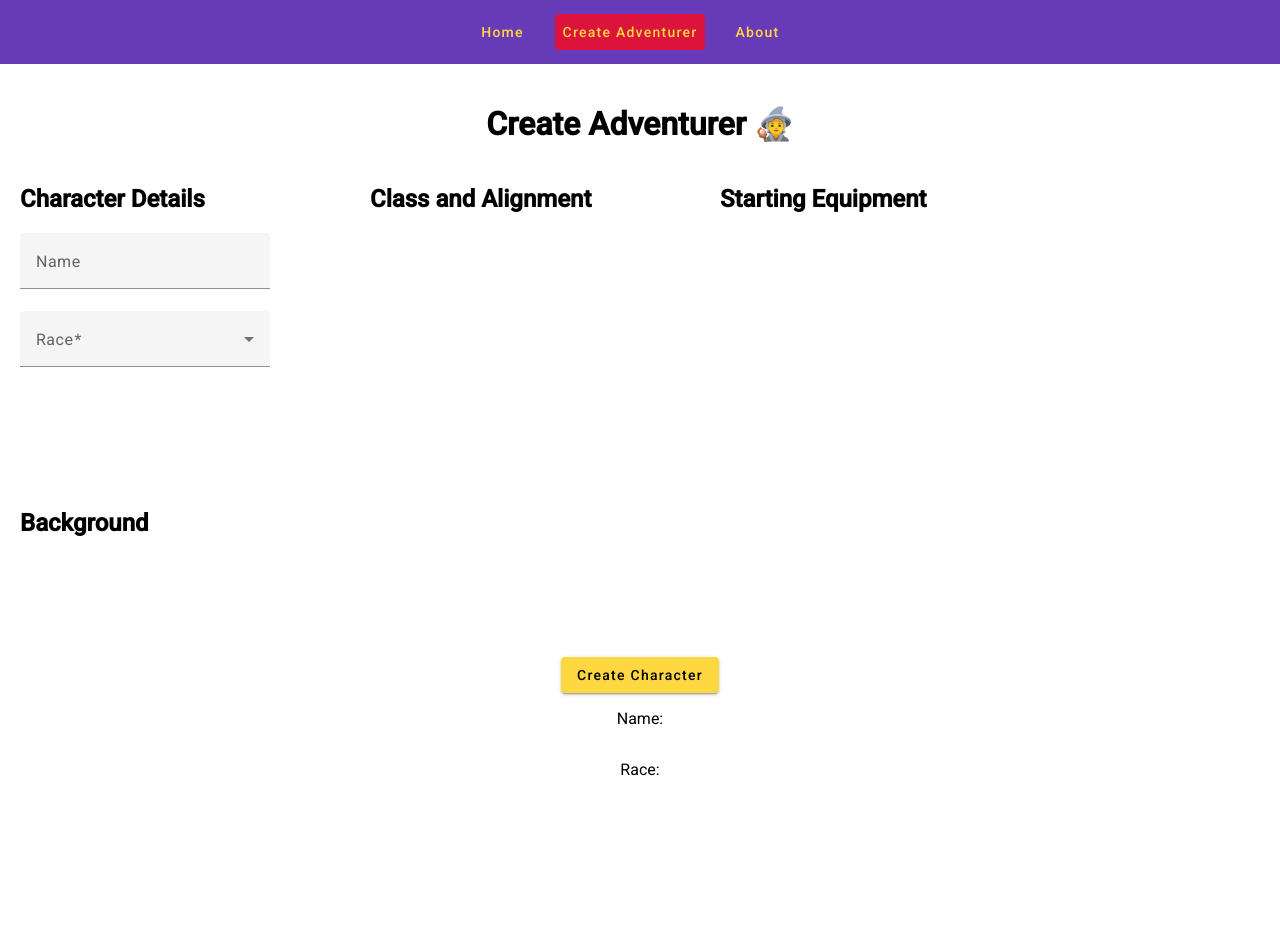
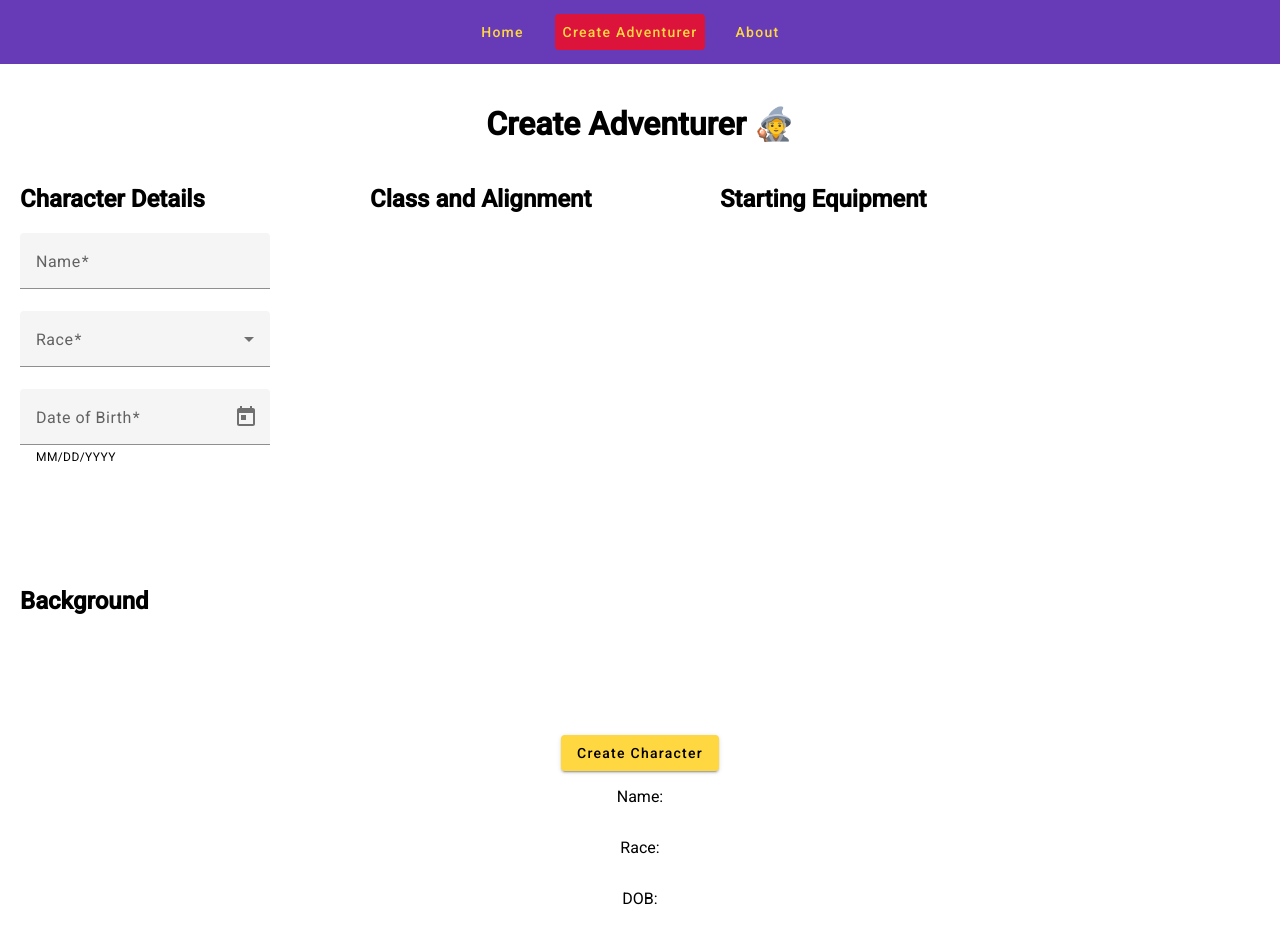
Before and after one commit to coreybigboi/adventurerCreator, an Angular app: page /create in a window 1280 px wide. Before the commit the page ends 815 px from the top, so only its background shows below. Built offline with nearby package versions, Linux system fonts and the light colour scheme.

Commit message:
adds date picker to creation form

```diff
--- a/src/app/pages/create-adventurer/create-adventurer.component.html
+++ b/src/app/pages/create-adventurer/create-adventurer.component.html
@@ -6,7 +6,7 @@
         <h2>Character Details</h2>
         <mat-form-field>
           <mat-label>Name</mat-label>
-          <input type="text" matInput formControlName="nameControl" placeholder="Type character's name here">
+          <input type="text" matInput formControlName="nameControl" placeholder="Type character's name here" required>
         </mat-form-field>
         <mat-form-field>
           <mat-label>Race</mat-label>
@@ -18,6 +18,13 @@
             <mat-option value="tiefling">Tiefling</mat-option>
             <mat-option value="succubus">Succubus</mat-option>
           </mat-select>
+        </mat-form-field>
+        <mat-form-field>
+          <mat-label>Date of Birth</mat-label>
+          <input matInput [matDatepicker]="picker" formControlName="dobControl" required>
+          <mat-datepicker-toggle matIconSuffix [for]="picker"></mat-datepicker-toggle>
+          <mat-datepicker #picker></mat-datepicker>
+          <mat-hint>MM/DD/YYYY</mat-hint>
         </mat-form-field>
       </span>
         <span class="form-submodule">
@@ -34,4 +41,5 @@
   </form>
   <p>Name: {{characterform.value.nameControl}}</p>
   <p>Race: {{characterform.value.raceControl}}</p>
+  <p>DOB: {{characterform.value.dobControl}}</p>
 </div>
--- a/src/app/pages/create-adventurer/create-adventurer.component.ts
+++ b/src/app/pages/create-adventurer/create-adventurer.component.ts
@@ -3,12 +3,14 @@
 import {MatButtonModule} from "@angular/material/button";
 import {MatInputModule} from "@angular/material/input";
 import {MatSelectModule} from "@angular/material/select";
-import {Race} from "../../shared/enums/race";
+import {MatDatepicker, MatDatepickerInput, MatDatepickerToggle} from "@angular/material/datepicker";
+import {provideNativeDateAdapter} from "@angular/material/core";
 
 @Component({
   selector: 'app-create-adventurer',
   standalone: true,
-  imports: [ReactiveFormsModule, FormsModule, MatButtonModule, MatInputModule, MatSelectModule],
+  imports: [ReactiveFormsModule, FormsModule, MatButtonModule, MatInputModule, MatSelectModule, MatDatepicker, MatDatepickerInput, MatDatepickerToggle],
+  providers: [provideNativeDateAdapter()],
   templateUrl: './create-adventurer.component.html',
   styleUrl: './create-adventurer.component.css'
 })
```
